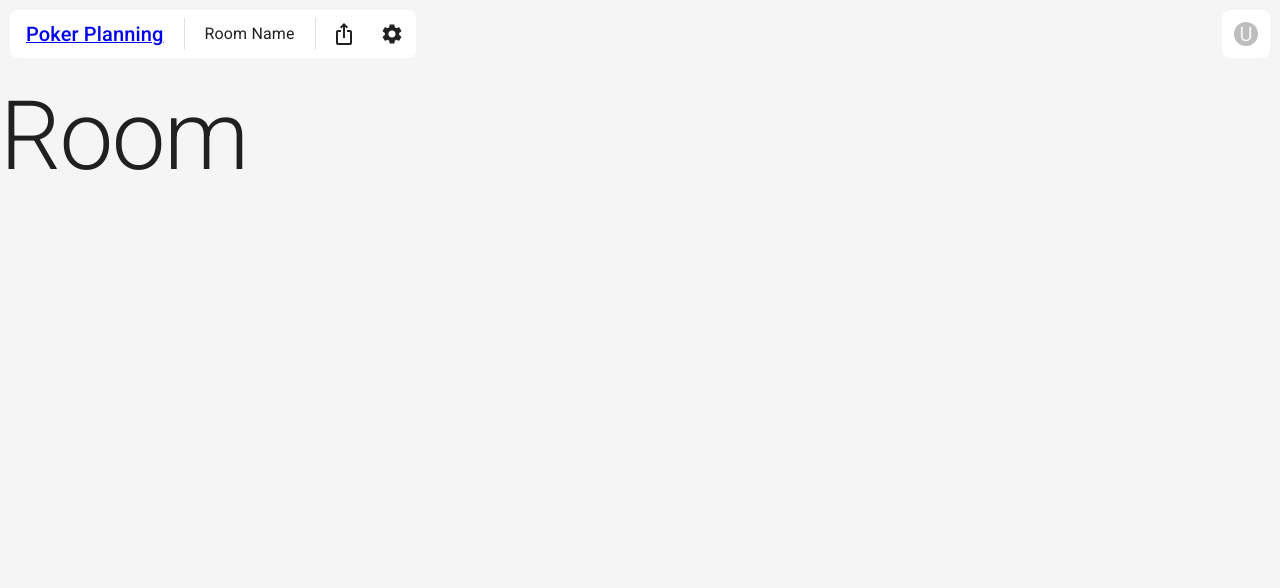
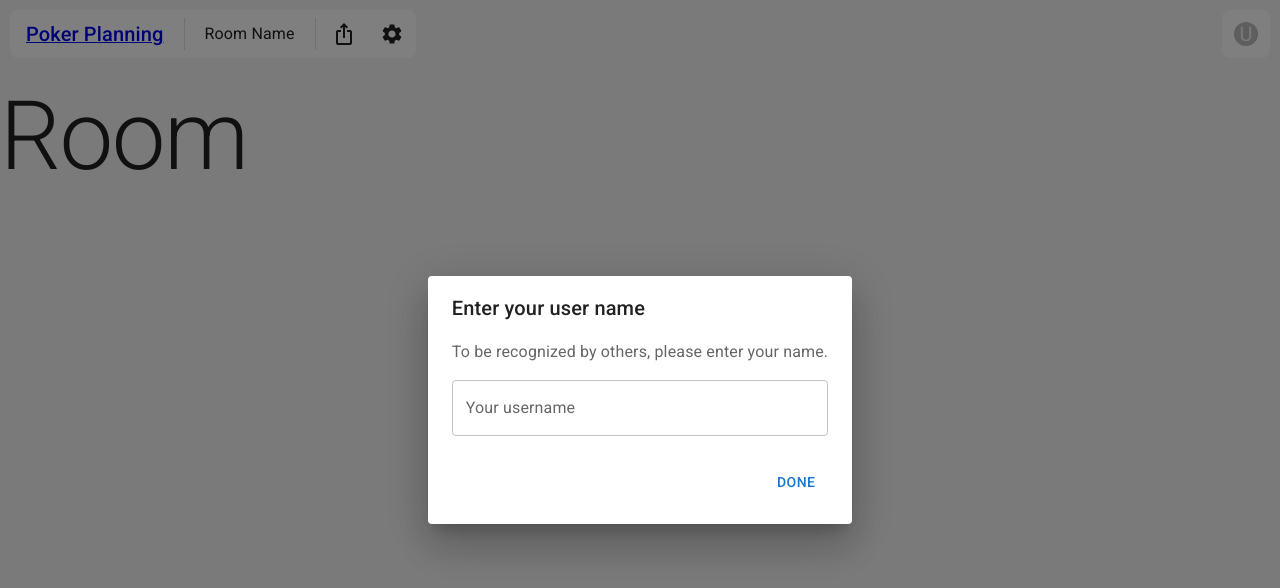
Before and after one commit to ModPhoenix/poker-planning, a React (Create React App) app in the folder client/: page /room/1 in a window 1280 px wide. Shown: the top 588 px of the page. Built offline with nearby package versions, Linux system fonts and the light colour scheme; no server answers.

Commit message:
feat: add CreateUserDialog

```diff
--- /dev/null
+++ b/client/src/components/CreateUserDialog/index.tsx
@@ -0,0 +1,41 @@
+import Button from '@mui/material/Button';
+import Dialog from '@mui/material/Dialog';
+import DialogActions from '@mui/material/DialogActions';
+import DialogContent from '@mui/material/DialogContent';
+import DialogContentText from '@mui/material/DialogContentText';
+import DialogTitle from '@mui/material/DialogTitle';
+import TextField from '@mui/material/TextField';
+import { ReactElement, useState } from 'react';
+
+export function CreateUserDialog(): ReactElement {
+  const [open, setOpen] = useState(true);
+
+  const handleClose = () => {
+    setOpen(false);
+  };
+
+  return (
+    <Dialog open={open}>
+      <DialogTitle>Enter your user name</DialogTitle>
+      <DialogContent>
+        <DialogContentText
+          sx={{
+            marginBottom: 2,
+          }}
+        >
+          To be recognized by others, please enter your name.
+        </DialogContentText>
+        <TextField id="username" label="Your username" type="text" fullWidth />
+      </DialogContent>
+      <DialogActions
+        sx={{
+          paddingLeft: 3,
+          paddingRight: 3,
+          paddingBottom: 3,
+        }}
+      >
+        <Button onClick={handleClose}>Done</Button>
+      </DialogActions>
+    </Dialog>
+  );
+}
--- a/client/src/pages/HomePage/index.tsx
+++ b/client/src/pages/HomePage/index.tsx
@@ -1,4 +1,4 @@
-import SendIcon from '@mui/icons-material/Send';
+import StarsIcon from '@mui/icons-material/Stars';
 import LoadingButton from '@mui/lab/LoadingButton';
 import Box from '@mui/material/Box';
 import Container from '@mui/material/Container';
@@ -34,7 +34,7 @@ export function HomePage(): ReactElement {
         <Box sx={{ display: 'flex', justifyContent: 'center', marginTop: 6 }}>
           <LoadingButton
             onClick={onCreateRoom}
-            endIcon={<SendIcon />}
+            endIcon={<StarsIcon />}
             loading={loading}
             loadingPosition="end"
             variant="outlined"
--- a/client/src/pages/RoomPage/index.tsx
+++ b/client/src/pages/RoomPage/index.tsx
@@ -2,13 +2,17 @@ import Typography from '@mui/material/Typography';
 import { ReactElement } from 'react';
 
 import { PageLayout } from 'components';
+import { CreateUserDialog } from 'components/CreateUserDialog';
 
 export function RoomPage(): ReactElement {
   return (
-    <PageLayout>
-      <Typography component="h1" variant="h1" gutterBottom>
-        Room
-      </Typography>
-    </PageLayout>
+    <>
+      <PageLayout>
+        <Typography component="h1" variant="h1" gutterBottom>
+          Room
+        </Typography>
+      </PageLayout>
+      <CreateUserDialog />
+    </>
   );
 }
```
